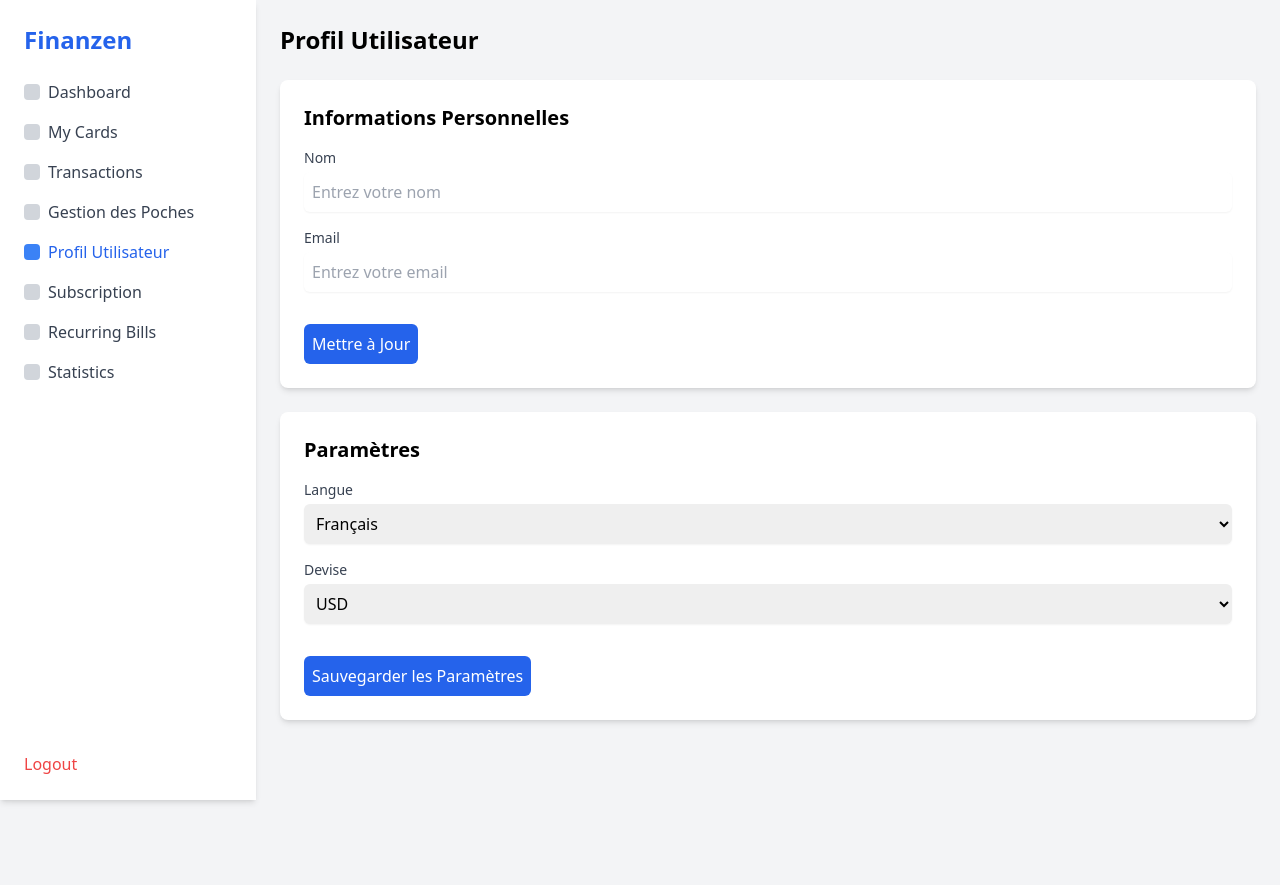
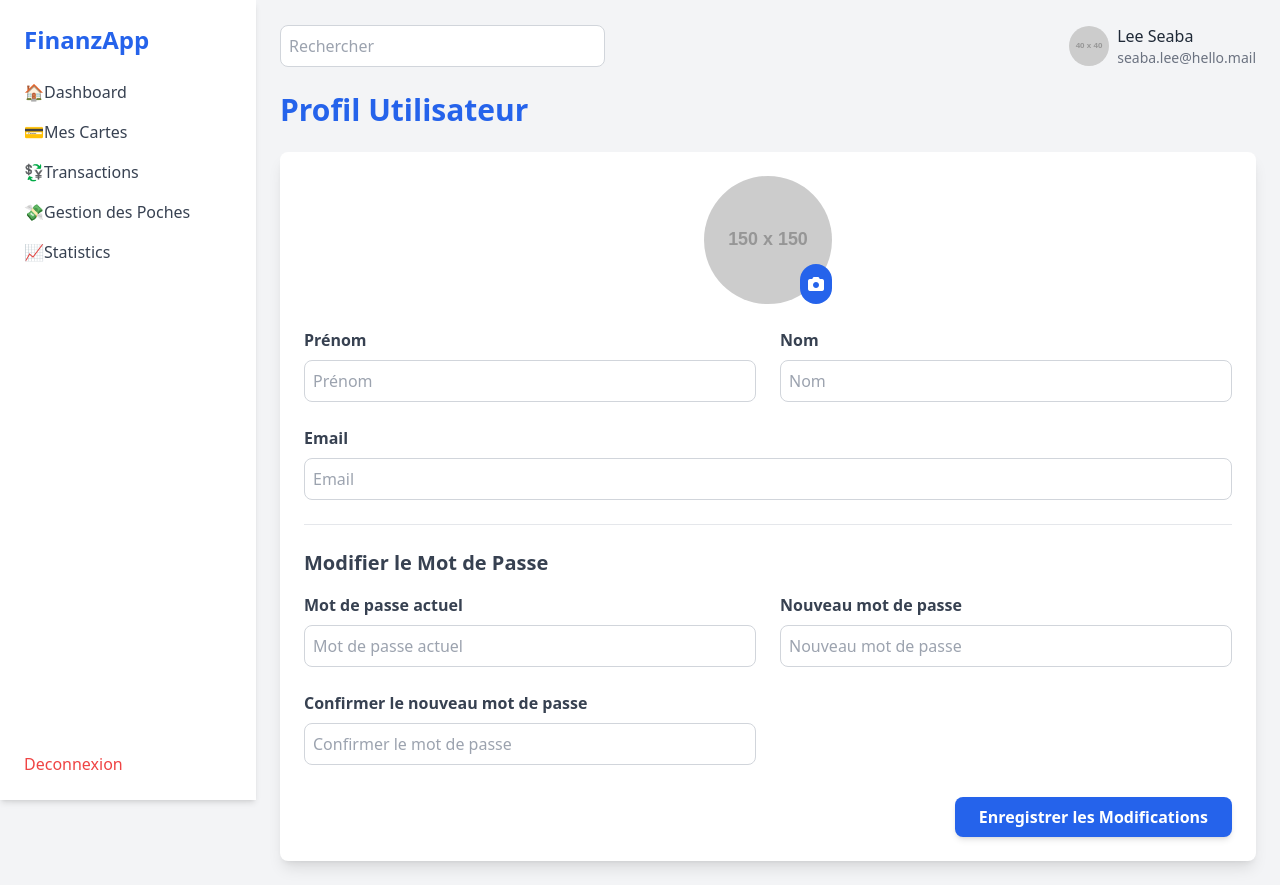
Before and after one commit to Diam-98/Finanz-App-Temp, a plain HTML site: page profile.html in a window 1280 px wide. Before the commit the page ends 800 px from the top, so only its background shows below. Drawn offline with nearby package versions, Linux system fonts and the light colour scheme; placeholder pictures from the web are drawn by us.

Commit message:
profile page setup

```diff
--- a/profile.html
+++ b/profile.html
@@ -3,7 +3,7 @@
   <head>
     <meta charset="UTF-8" />
     <meta name="viewport" content="width=device-width, initial-scale=1.0" />
-    <title>Profil Utilisateur</title>
+    <title>Finance App Dashboard</title>
     <script src="https://cdn.tailwindcss.com"></script>
     <link
       rel="stylesheet"
@@ -25,53 +25,46 @@
         >
           <i class="fas fa-times"></i>
         </button>
-        <h1 class="text-2xl font-bold text-blue-600 mb-6">Finanzen</h1>
+        <h1 class="text-2xl font-bold text-blue-600 mb-6">FinanzApp</h1>
         <nav class="space-y-4 flex-grow">
-          <a href="#" class="flex items-center space-x-2 text-gray-700">
-            <span class="w-4 h-4 bg-gray-300 rounded"></span>
+          <a href="/" class="flex items-center space-x-2 text-gray-700">
+            🏠
             <span>Dashboard</span>
           </a>
-          <a href="#" class="flex items-center space-x-2 text-gray-700">
-            <span class="w-4 h-4 bg-gray-300 rounded"></span>
-            <span>My Cards</span>
+          <a
+            href="./card.html"
+            class="flex items-center space-x-2 text-gray-700"
+          >
+            💳
+            <span>Mes Cartes</span>
           </a>
-          <a href="#" class="flex items-center space-x-2 text-gray-700">
-            <span class="w-4 h-4 bg-gray-300 rounded"></span>
+          <a
+            href="./transaction.html"
+            class="flex items-center space-x-2 text-gray-700"
+          >
+            💱
             <span>Transactions</span>
           </a>
-          <a href="#" class="flex items-center space-x-2 text-gray-700">
-            <span class="w-4 h-4 bg-gray-300 rounded"></span>
+          <a
+            href="./poche.html"
+            class="flex items-center space-x-2 text-gray-700"
+          >
+            💸
             <span>Gestion des Poches</span>
           </a>
-          <a href="#" class="flex items-center space-x-2 text-blue-600">
-            <span class="w-4 h-4 bg-blue-500 rounded"></span>
-            <span>Profil Utilisateur</span>
-          </a>
-          <a href="#" class="flex items-center space-x-2 text-gray-700">
-            <span class="w-4 h-4 bg-gray-300 rounded"></span>
-            <span>Subscription</span>
-          </a>
-          <a href="#" class="flex items-center space-x-2 text-gray-700">
-            <span class="w-4 h-4 bg-gray-300 rounded"></span>
-            <span>Recurring Bills</span>
-          </a>
-          <a href="#" class="flex items-center space-x-2 text-gray-700">
-            <span class="w-4 h-4 bg-gray-300 rounded"></span>
+          <a
+            href="./statistics.html"
+            class="flex items-center space-x-2 text-gray-700"
+          >
+            📈
             <span>Statistics</span>
           </a>
         </nav>
 
         <button class="mt-auto text-red-500 flex items-center space-x-2 w-full">
-          <span>Logout</span>
+          <span>Deconnexion</span>
         </button>
       </aside>
-
-      <!-- Overlay for Mobile Sidebar -->
-      <div
-        id="overlay"
-        class="fixed inset-0 hidden bg-black bg-opacity-50 lg:hidden"
-        onclick="toggleSidebar()"
-      ></div>
 
       <!-- Main Content -->
       <main class="flex-1 p-6 lg:ml-64">
@@ -84,102 +77,177 @@
           <i class="fas fa-bars"></i>
         </button>
 
-        <h1 class="text-2xl font-bold mb-6">Profil Utilisateur</h1>
+        <div
+          class="flex flex-col lg:flex-row justify-between items-center mb-6"
+        >
+          <input
+            type="text"
+            placeholder="Rechercher"
+            class="w-full lg:w-1/3 p-2 rounded-lg border border-gray-300"
+          />
+          <div class="flex items-center space-x-4 mt-4 lg:mt-0">
+            <div class="flex items-center space-x-2">
+              <img
+                src="https://via.placeholder.com/40"
+                alt="Profile"
+                class="rounded-full w-10 h-10"
+              />
+              <div>
+                <h3 class="text-gray-800">Lee Seaba</h3>
+                <p class="text-gray-500 text-sm">seaba.lee@hello.mail</p>
+              </div>
+            </div>
+          </div>
+        </div>
+        <!-- Page Header -->
+        <h1 class="text-3xl font-bold text-blue-600 mb-6">
+          Profil Utilisateur
+        </h1>
 
-        <!-- User Information Section -->
-        <div class="bg-white shadow-md rounded-lg p-6 mb-6">
-          <h2 class="text-xl font-semibold mb-4">Informations Personnelles</h2>
-          <form>
-            <div class="mb-4">
-              <label class="block text-sm font-medium text-gray-700" for="name">
-                Nom
+        <!-- Profile Section -->
+        <div class="bg-white p-6 rounded-lg shadow-lg">
+          <!-- Photo de Profil -->
+          <div class="flex flex-col items-center mb-6">
+            <div class="relative w-32 h-32">
+              <img
+                id="profileImage"
+                src="https://via.placeholder.com/150"
+                alt="Photo de Profil"
+                class="rounded-full w-full h-full object-cover"
+              />
+              <label
+                for="uploadPhoto"
+                class="absolute bottom-0 right-0 bg-blue-600 p-2 rounded-full cursor-pointer text-white"
+              >
+                <i class="fas fa-camera"></i>
               </label>
               <input
-                type="text"
-                id="name"
-                class="mt-1 block w-full border-gray-300 rounded-md shadow-sm p-2"
-                placeholder="Entrez votre nom"
+                type="file"
+                id="uploadPhoto"
+                accept="image/*"
+                class="hidden"
+                onchange="previewPhoto(event)"
               />
             </div>
-            <div class="mb-4">
-              <label
-                class="block text-sm font-medium text-gray-700"
-                for="email"
+          </div>
+
+          <!-- Informations Utilisateur -->
+          <form>
+            <div class="grid grid-cols-1 md:grid-cols-2 gap-6">
+              <div>
+                <label
+                  class="block text-gray-700 font-semibold mb-2"
+                  for="firstName"
+                  >Prénom</label
+                >
+                <input
+                  type="text"
+                  id="firstName"
+                  class="w-full p-2 border border-gray-300 rounded-lg"
+                  placeholder="Prénom"
+                  required
+                />
+              </div>
+              <div>
+                <label
+                  class="block text-gray-700 font-semibold mb-2"
+                  for="lastName"
+                  >Nom</label
+                >
+                <input
+                  type="text"
+                  id="lastName"
+                  class="w-full p-2 border border-gray-300 rounded-lg"
+                  placeholder="Nom"
+                  required
+                />
+              </div>
+            </div>
+            <div class="mt-6">
+              <label class="block text-gray-700 font-semibold mb-2" for="email"
+                >Email</label
               >
-                Email
-              </label>
               <input
                 type="email"
                 id="email"
-                class="mt-1 block w-full border-gray-300 rounded-md shadow-sm p-2"
-                placeholder="Entrez votre email"
+                class="w-full p-2 border border-gray-300 rounded-lg"
+                placeholder="Email"
+                required
               />
             </div>
-            <button
-              type="submit"
-              class="bg-blue-600 text-white p-2 rounded-md mt-4"
-            >
-              Mettre à Jour
-            </button>
-          </form>
-        </div>
 
-        <!-- User Settings Section -->
-        <div class="bg-white shadow-md rounded-lg p-6 mb-6">
-          <h2 class="text-xl font-semibold mb-4">Paramètres</h2>
-          <form>
-            <div class="mb-4">
-              <label
-                class="block text-sm font-medium text-gray-700"
-                for="language"
+            <!-- Modification de Mot de Passe -->
+            <div class="mt-6 border-t pt-6">
+              <h2 class="text-xl font-semibold text-gray-700 mb-4">
+                Modifier le Mot de Passe
+              </h2>
+              <div class="grid grid-cols-1 md:grid-cols-2 gap-6">
+                <div>
+                  <label
+                    class="block text-gray-700 font-semibold mb-2"
+                    for="currentPassword"
+                    >Mot de passe actuel</label
+                  >
+                  <input
+                    type="password"
+                    id="currentPassword"
+                    class="w-full p-2 border border-gray-300 rounded-lg"
+                    placeholder="Mot de passe actuel"
+                    required
+                  />
+                </div>
+                <div>
+                  <label
+                    class="block text-gray-700 font-semibold mb-2"
+                    for="newPassword"
+                    >Nouveau mot de passe</label
+                  >
+                  <input
+                    type="password"
+                    id="newPassword"
+                    class="w-full p-2 border border-gray-300 rounded-lg"
+                    placeholder="Nouveau mot de passe"
+                    required
+                  />
+                </div>
+                <div>
+                  <label
+                    class="block text-gray-700 font-semibold mb-2"
+                    for="confirmPassword"
+                    >Confirmer le nouveau mot de passe</label
+                  >
+                  <input
+                    type="password"
+                    id="confirmPassword"
+                    class="w-full p-2 border border-gray-300 rounded-lg"
+                    placeholder="Confirmer le mot de passe"
+                    required
+                  />
+                </div>
+              </div>
+            </div>
+
+            <!-- Bouton Enregistrer les Modifications -->
+            <div class="mt-8 text-right">
+              <button
+                type="submit"
+                class="px-6 py-2 bg-blue-600 text-white font-semibold rounded-lg shadow-md hover:bg-blue-700"
               >
-                Langue
-              </label>
-              <select
-                id="language"
-                class="mt-1 block w-full border-gray-300 rounded-md shadow-sm p-2"
-              >
-                <option value="fr">Français</option>
-                <option value="en">Anglais</option>
-                <option value="es">Espagnol</option>
-              </select>
+                Enregistrer les Modifications
+              </button>
             </div>
-            <div class="mb-4">
-              <label
-                class="block text-sm font-medium text-gray-700"
-                for="currency"
-              >
-                Devise
-              </label>
-              <select
-                id="currency"
-                class="mt-1 block w-full border-gray-300 rounded-md shadow-sm p-2"
-              >
-                <option value="usd">USD</option>
-                <option value="eur">EUR</option>
-                <option value="franc">Franc CFA</option>
-              </select>
-            </div>
-            <button
-              type="submit"
-              class="bg-blue-600 text-white p-2 rounded-md mt-4"
-            >
-              Sauvegarder les Paramètres
-            </button>
           </form>
         </div>
       </main>
     </div>
-
     <script>
-      function toggleSidebar() {
-        const sidebar = document.getElementById('sidebar')
-        const overlay = document.getElementById('overlay')
-        const isOpen = sidebar.classList.contains('translate-x-0')
-
-        sidebar.classList.toggle('-translate-x-full', isOpen)
-        sidebar.classList.toggle('translate-x-0', !isOpen)
-        overlay.classList.toggle('hidden', isOpen)
+      function previewPhoto(event) {
+        const reader = new FileReader()
+        reader.onload = function () {
+          const profileImage = document.getElementById('profileImage')
+          profileImage.src = reader.result
+        }
+        reader.readAsDataURL(event.target.files[0])
       }
     </script>
   </body>
```
Also changed, not shown: profile1.html (added, +186 -0 lines).
